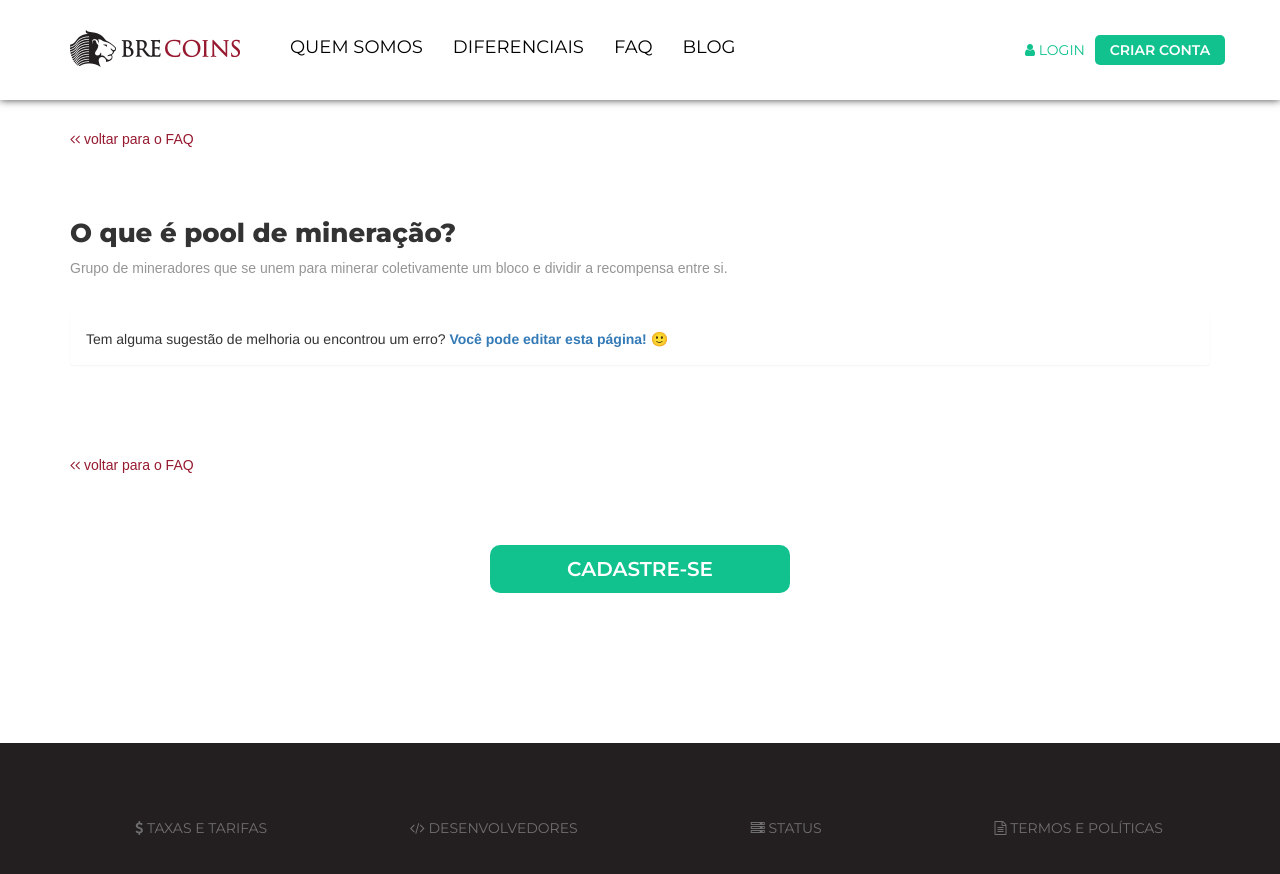
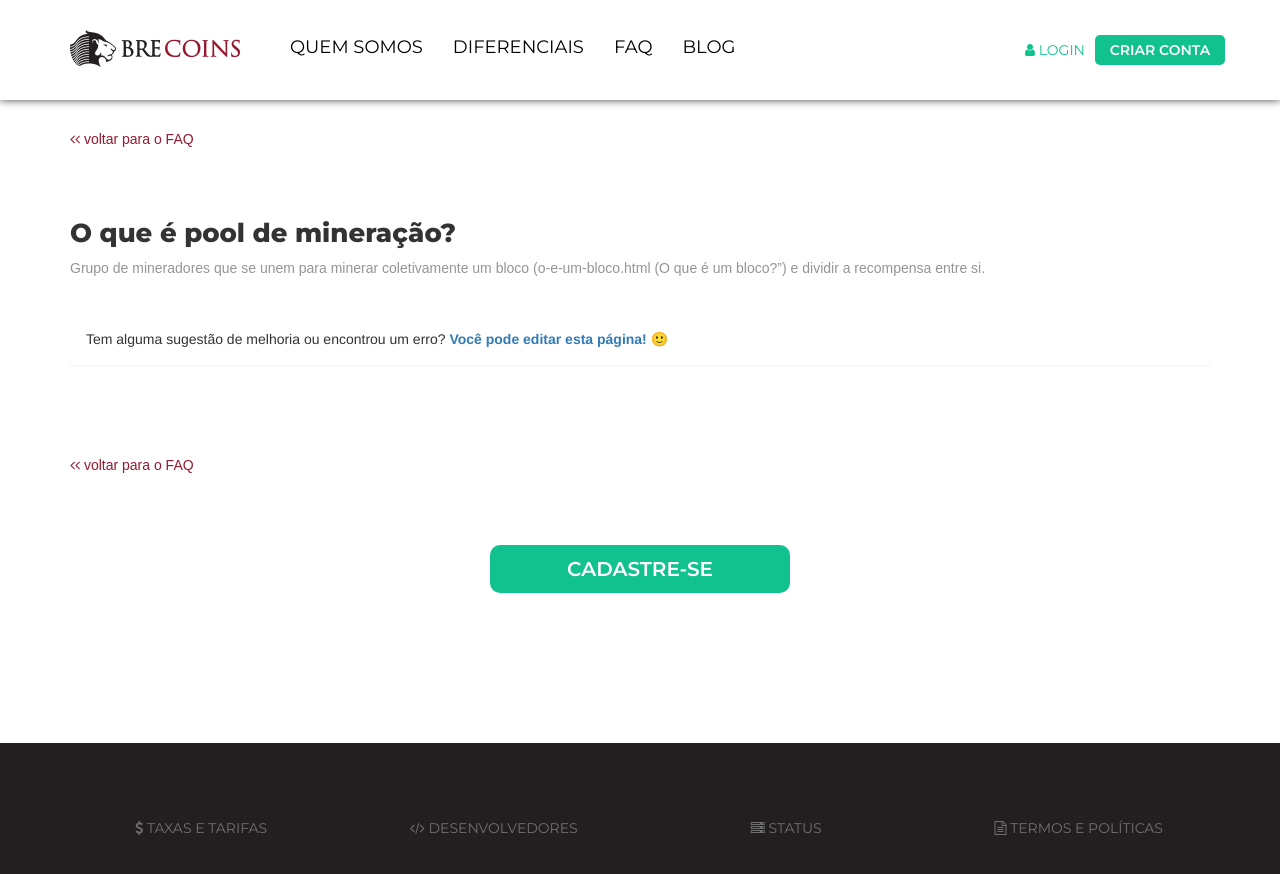
Before and after one commit to digitalbre/brecoins.github.io, a Jekyll site: the page built from faq/o-que-e-pool-de-mineracao.md, in a window 1280 px wide and 900 px high, scrolled down 491 px. Shown: the top 874 px of the window. Built offline with Jekyll 4.4.1, drawn with Linux system fonts in a browser that asks for light colours; nearby versions of some CDN libraries; some web fonts are replaced; a script that is not in the unit is left out.

Commit message:
Update o-que-e-pool-de-mineracao.md

```diff
--- a/faq/o-que-e-pool-de-mineracao.md
+++ b/faq/o-que-e-pool-de-mineracao.md
@@ -4,4 +4,4 @@ seotitle: Saiba o que é um pool de mineração.
 description: Saiba o que é um pool de mineração.
 layout: faqpage
 ---
-Grupo de mineradores que se unem para minerar coletivamente um bloco e dividir a recompensa entre si.
+Grupo de mineradores que se unem para minerar coletivamente um bloco (o-e-um-bloco.html (O que é um bloco?") e dividir a recompensa entre si.
```
